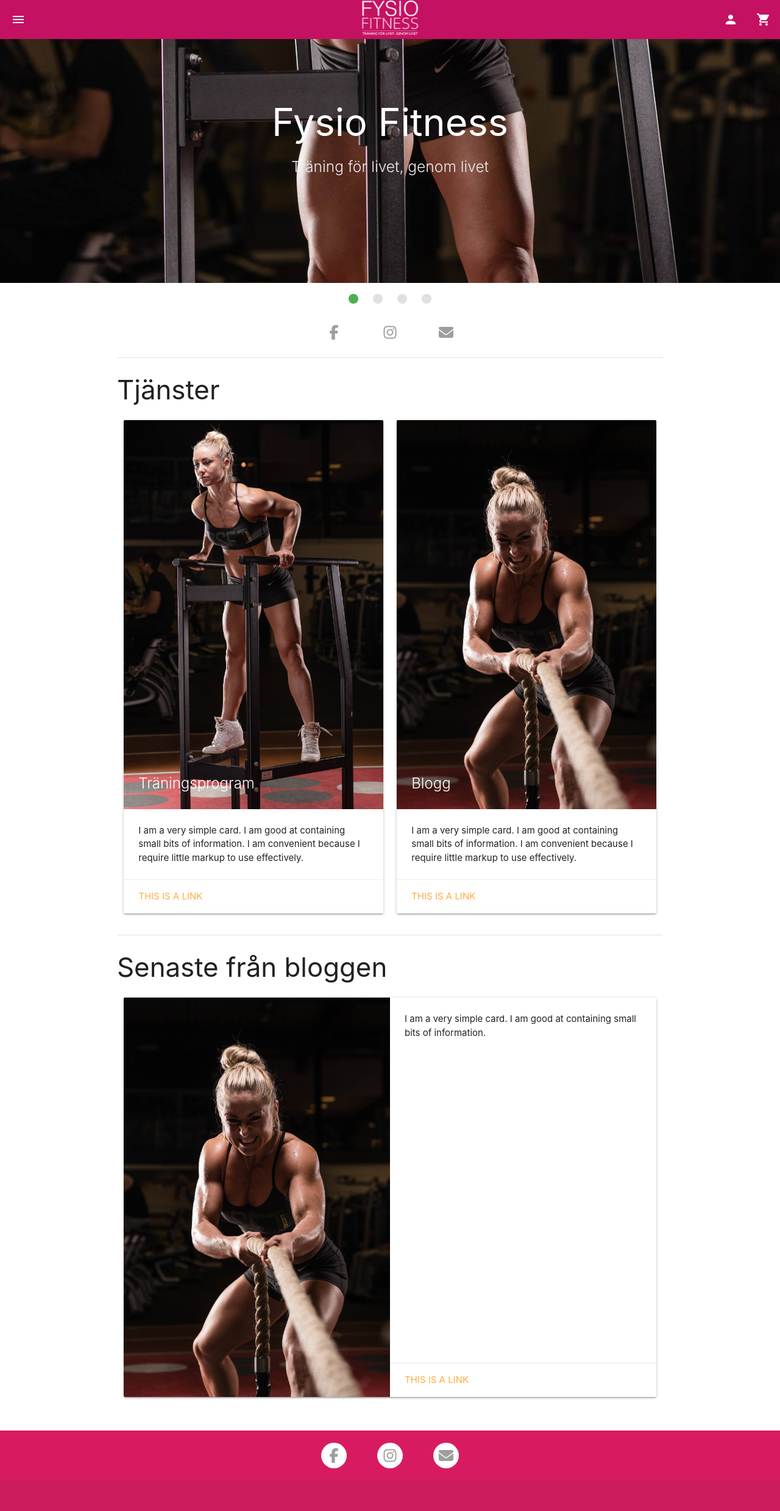
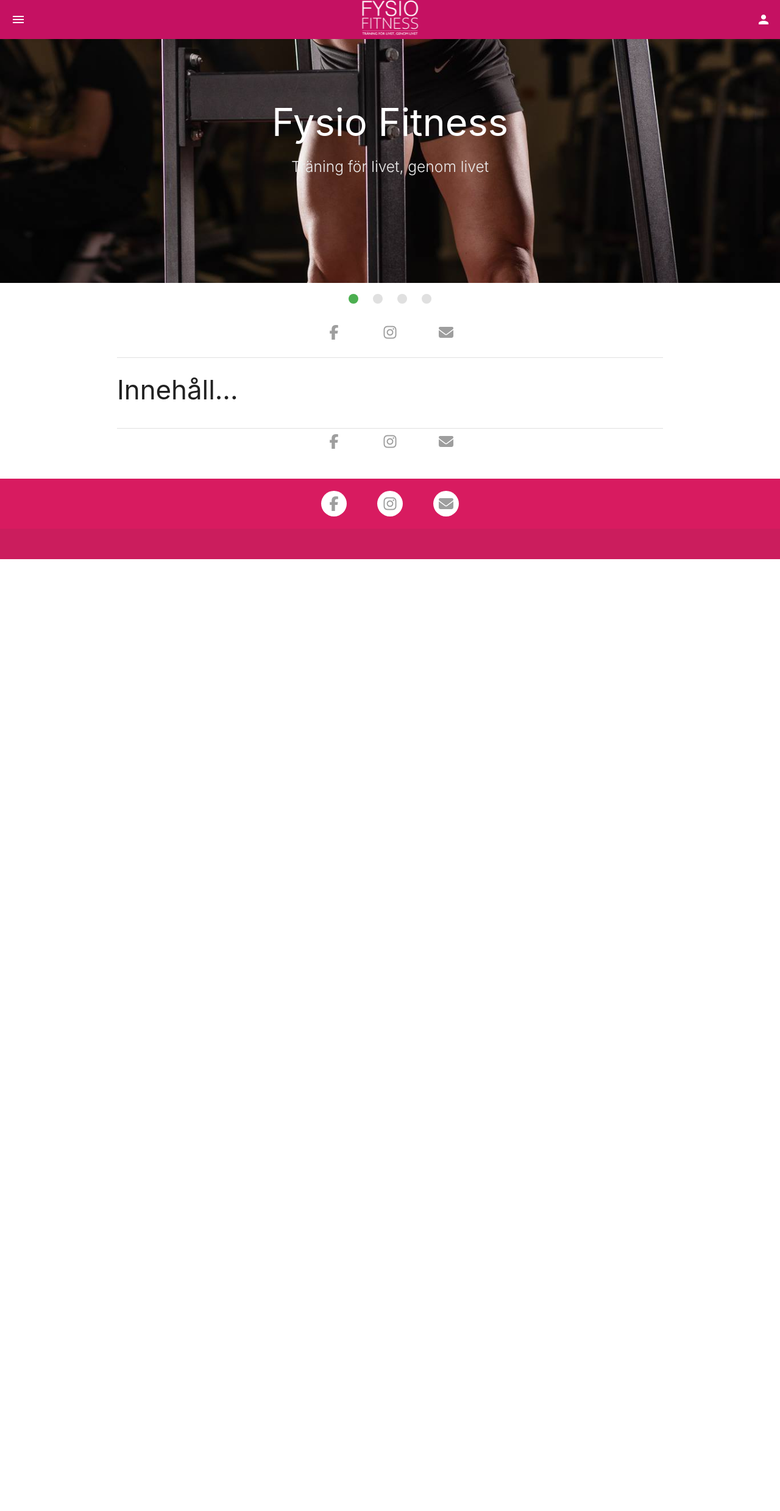
Before and after one commit to hanna-maja/fysio_fitness, a Django app: page / in a window 1280 px wide. Shown: the whole page at 61% size. After the commit the page ends 917 px from the top, so only its background shows below. Run offline with Django 3.2, Linux system fonts and the light colour scheme; some libraries are stand-ins or nearby versions.

Commit message:
STYLE: Removed unused content and links

```diff
--- a/home/templates/home/index.html
+++ b/home/templates/home/index.html
@@ -43,57 +43,12 @@
 </div>
 <div class="divider"></div>
 <div class="row">
-    <h3>Tjänster</h3>
-
-    <div class="col s12 m6">
-        <div class="card">
-            <div class="card-image">
-                <img src="{% static 'images/mela1.jpg' %}">
-                <span class="card-title">Träningsprogram</span>
-            </div>
-            <div class="card-content">
-                <p>I am a very simple card. I am good at containing small bits of information.
-                    I am convenient because I require little markup to use effectively.</p>
-            </div>
-            <div class="card-action">
-                <a href="#">This is a link</a>
-            </div>
-        </div>
-    </div>
-    <div class="col s12 m6">
-        <div class="card">
-            <div class="card-image">
-                <img src="{% static 'images/mela2.jpg' %}">
-                <span class="card-title">Blogg</span>
-            </div>
-            <div class="card-content">
-                <p>I am a very simple card. I am good at containing small bits of information.
-                    I am convenient because I require little markup to use effectively.</p>
-            </div>
-            <div class="card-action">
-                <a href="#">This is a link</a>
-            </div>
-        </div>
-    </div>
+    <h3>Innehåll...</h3>
 </div>
 <div class="divider"></div>
+
 <div class="row">
-    <h3>Senaste från bloggen</h3>
-    <div class="col s12">
-        <div class="card horizontal">
-            <div class="card-image">
-                <img src="{% static 'images/mela2.jpg' %}">
-            </div>
-            <div class="card-stacked">
-                <div class="card-content">
-                    <p>I am a very simple card. I am good at containing small bits of information.</p>
-                </div>
-                <div class="card-action">
-                    <a href="#">This is a link</a>
-                </div>
-            </div>
-        </div>
-    </div>
+    {% include 'components/social_buttons.html' %}
 </div>
 {% endblock %}
 
--- a/templates/base.html
+++ b/templates/base.html
@@ -28,26 +28,21 @@
                 <a href="#" data-target="mobile-demo" class="sidenav-trigger show-on-large"><i
                         class="material-icons">menu</i></a>
                 <ul id="nav-mobile-right" class="right">
-                    <li><a href="mobile.html"><i class="material-icons">person</i></a></li>
-                    <li><a href="sass.html"><i class="material-icons">shopping_cart</i></a></li>
+                    <li><a href="{% url 'login' %}"><i class="material-icons">person</i></a></li>
                 </ul>
             </div>
         </nav>
         <ul class="sidenav" id="mobile-demo">
             <li><a href="{% url 'home' %}">Hem</a></li>
-            <li><a href="sass.html">Om mig</a></li>
-            <li><a href="badges.html">Tjänster</a></li>
-            <li><a href="collapsible.html">Blogg</a></li>
             <li><a href="{% url 'subscriptions' %}">Träningsfilmer</a></li>
-            <li><a href="mobile.html">Kontakt</a></li>
-            <li><a href="mobile.html">Logga in</a></li>
+            <li><a href="{% url 'login' %}">Logga in</a></li>
             <li>
                 <div class="row social">
                     <div class="divider"></div>
                     <span class="col s4"></span>
                     <a href="" target="_blank" class="col"><i class="fa fa-facebook"></i></a>
-                    <a href="mobile.html" class="col"><i class="fa fa-instagram"></i></a>
-                    <a href="mobile.html" class="col"><i class="fa fa-envelope"></i></a>
+                    <a href="#" class="col"><i class="fa fa-instagram"></i></a>
+                    <a href="#" class="col"><i class="fa fa-envelope"></i></a>
 
                 </div>
             </li>
```
